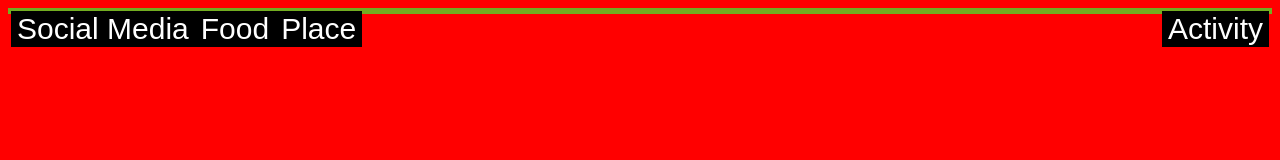
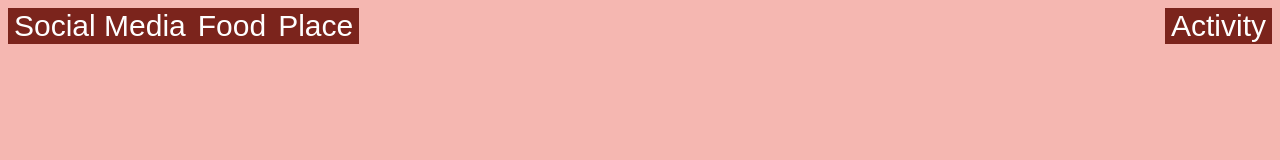
Before and after one commit to Tavisca-vvinod/UserInterfaces, a plain HTML site: page CssHtmlNavigationDropdown.html in a window 1280 px wide. Drawn offline with Linux system fonts and the light colour scheme.

Commit message:
Colours changed and removed an extra unwanted divisiom.

```diff
--- a/CssHtmlNavigationDropdown.css
+++ b/CssHtmlNavigationDropdown.css
@@ -5,7 +5,7 @@
 }
 .dropbtn {
     float: left;
-    background-color: black;
+    background-color: #7B241C;
     color: white;
     position: relative;
     margin-left: 0px;
@@ -15,24 +15,20 @@
 .dropdown-content {
     display: none;
     position: absolute;
-    background-color: lightgrey;
+    background-color: #CD5C5C;
 }
 .dropdown-content a {
     color: black;
-    padding: 12px 16px;
+    padding: 25px 16px;
     text-decoration: none;
     display: block;
 }
 
-.nav{
-    position: static;
-    border: 3px solid #73AD21;
-}
 
 body{
-    background-color: red;
+    background-color: #F5B7B1 ;
 }
 
 .dropdown-content a:hover {background-color: pink;}
 .dropdown:hover .dropdown-content {display: block;}
-.dropdown:hover .dropbtn {background-color: green;}
+.dropdown:hover .dropbtn {background-color: #FADBD8  ;}
--- a/CssHtmlNavigationDropdown.html
+++ b/CssHtmlNavigationDropdown.html
@@ -3,7 +3,6 @@
             <link rel="stylesheet" type="text/css" href="CssHtmlNavigationDropdown.css">
         </head>
 <body>
-<div class="nav">
     <colors >
         <div class="dropdown">
             <button class="dropbtn">Social Media</button>
@@ -44,6 +43,5 @@
             </div>
         </div>
     </activity>
-</div>
 </body>
 </html>
```
